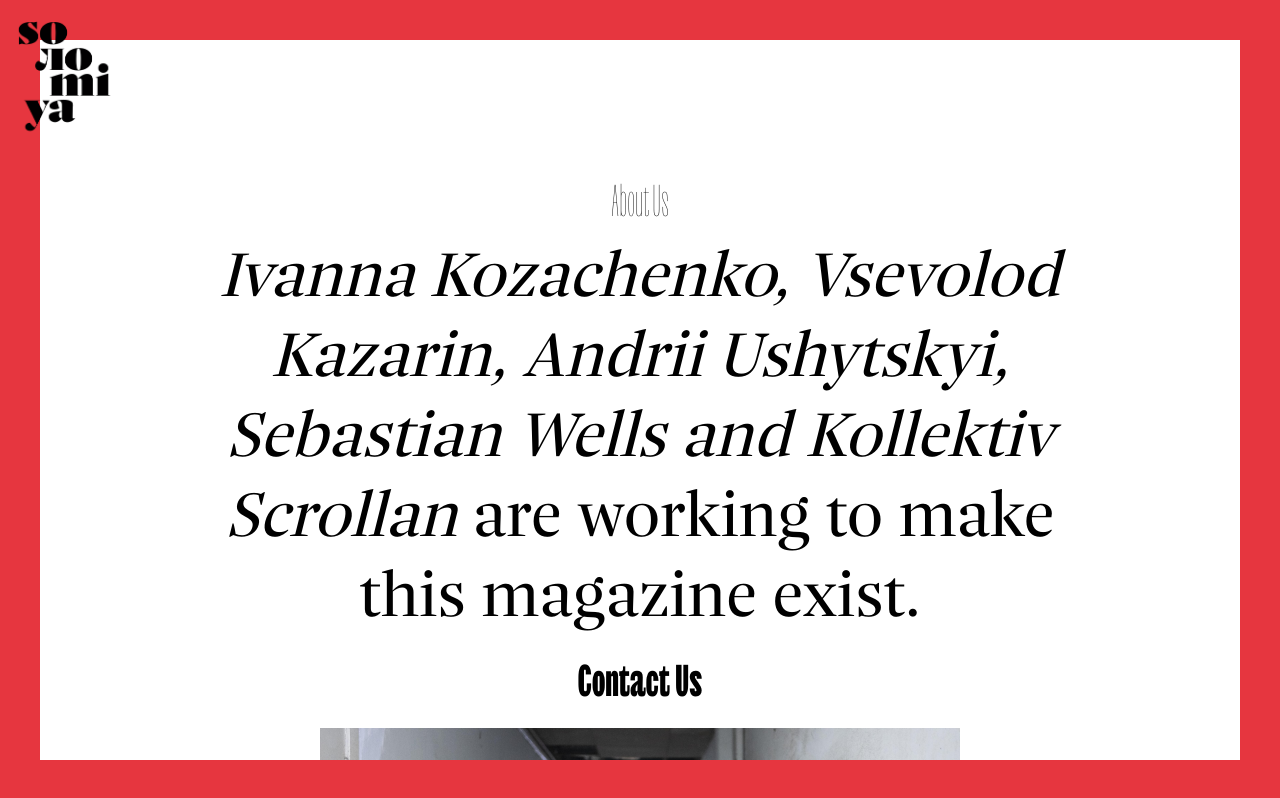
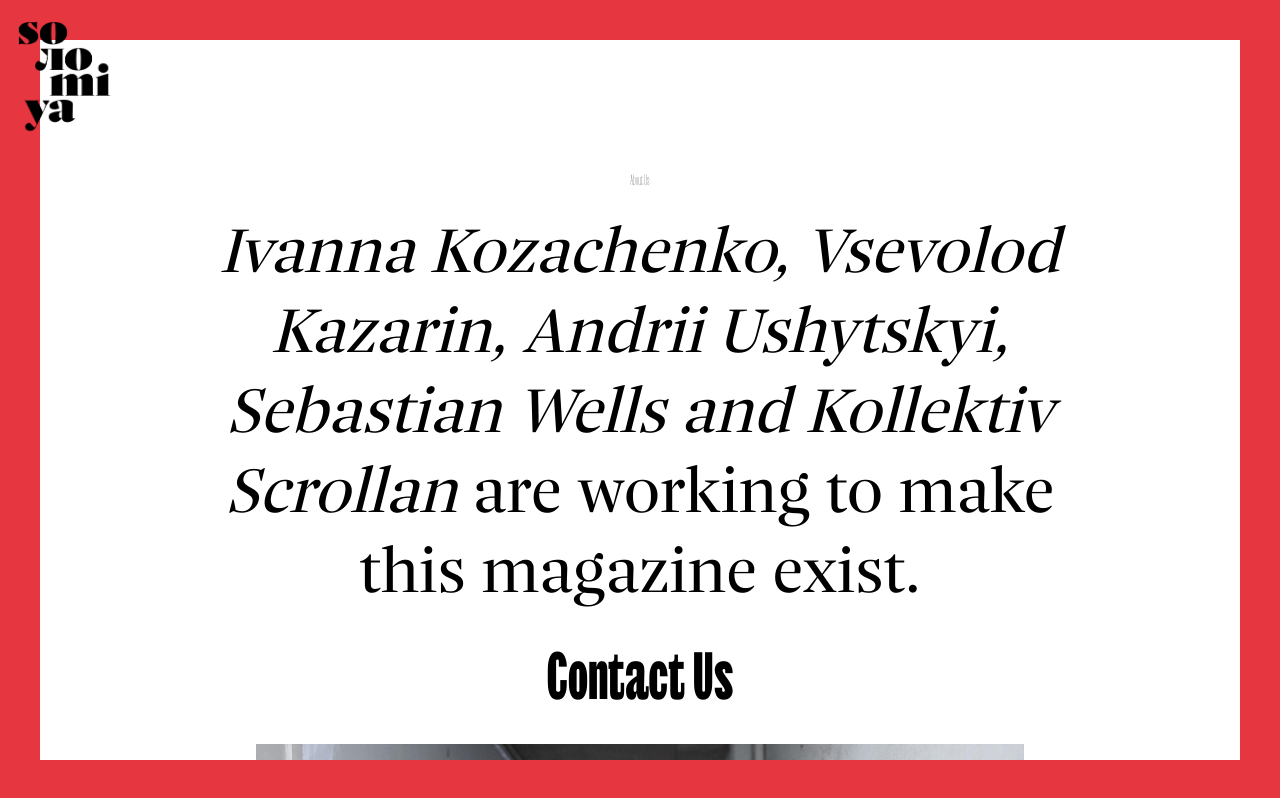
Before and after one commit to bit1creative/solomiya, a React (Vite) app: page /issue/1/about in a window 1280 px wide. Built offline with nearby package versions, Linux system fonts and the light colour scheme.

Commit message:
about us page text fixes

```diff
--- a/src/components/common/SectionTitle.tsx
+++ b/src/components/common/SectionTitle.tsx
@@ -2,4 +2,8 @@ interface Props {
   title: string;
 }
 
-export const SectionTitle = ({ title }: Props) => <div className="text-center font-yuni-hair text-5xl">{title}</div>;
+export const SectionTitle = ({ title }: Props) => (
+  <div className="text-center font-yuni-hair text-title md:text-title-md lg:text-title-lg xl:text-title-xl">
+    {title}
+  </div>
+);
--- a/src/components/pages/About/AboutUsSection.tsx
+++ b/src/components/pages/About/AboutUsSection.tsx
@@ -5,7 +5,7 @@ import { SectionTitle } from 'Components/common/SectionTitle';
 export const AboutUsSection = () => {
   const { issue } = useParams();
   return (
-    <section className="flex min-h-[calc(100dvh-40px)] flex-col items-center justify-center p-4 lg:p-20 xl:p-32">
+    <section className="flex min-h-[calc(100dvh-40px)] flex-col items-center justify-center p-4 md:mx-10 lg:min-h-full lg:p-14 xl:gap-y-4 xl:p-32">
       <SectionTitle title={'About Us'} />
       <div className="font-nice-regular text-4xl lg:text-center xl:text-6xl">
         <span className="italic">
@@ -13,10 +13,13 @@ export const AboutUsSection = () => {
         </span>
         are working to make this magazine exist.
       </div>
-      <Link className="my-4 block text-center font-yuni-black text-5xl" to={`/issue/${issue}/contact-us`}>
+      <Link
+        className="my-4 block text-center font-yuni-black text-5xl lg:text-6xl xl:text-7xl"
+        to={`/issue/${issue}/contact-us`}
+      >
         Contact Us
       </Link>
-      <img className="mx-auto max-w-[50vw]" src={'/images/about-us.jpg'} loading="lazy" />
+      <img className="mx-auto max-w-[80vw] lg:max-w-[60vw]" src={'/images/about-us.jpg'} loading="lazy" />
     </section>
   );
 };
--- a/src/components/pages/Home/IssuesSection/ImageDialogContent.tsx
+++ b/src/components/pages/Home/IssuesSection/ImageDialogContent.tsx
@@ -8,15 +8,15 @@ interface Props {
 export const ImageDialogContent = ({ imageData }: Props) => {
   const { title, author, descriptionHtml, images, comments = null } = imageData;
   return (
-    <div className="h-full overflow-y-scroll lg:grid lg:grid-cols-2 lg:place-items-center lg:gap-8 lg:overflow-hidden lg:p-10 lg:py-20 xl:p-20">
+    <div className="h-full max-w-limit overflow-y-scroll lg:grid lg:grid-cols-2 lg:place-items-center lg:gap-8 lg:overflow-hidden lg:p-10 lg:py-20 xl:mx-auto xl:p-20">
       <div className="mt-24 lg:mt-0">
         <IssuesDialogCarousel images={images} />
       </div>
-      <div className="no-scrollbar mx-4 my-10 text-center font-nice-regular lg:mb-12 lg:mt-8 lg:max-h-[70vh] lg:overflow-hidden lg:overflow-y-scroll">
-        <p className="text-3xl lg:text-5xl">{title}</p>
-        <p className="italic lg:text-2xl">{author}</p>
-        {!!comments && <p className="italic lg:text-2xl">{comments}</p>}
-        <div className="mt-8 text-left lg:text-xl">{descriptionHtml}</div>
+      <div className="no-scrollbar mx-4 my-10 text-center font-nice-regular md:mt-0 md:px-10 lg:mb-12 lg:mt-8 lg:max-h-[70vh] lg:overflow-hidden lg:overflow-y-scroll lg:px-0">
+        <p className="text-3xl md:text-4xl xl:text-5xl">{title}</p>
+        <p className="italic md:text-xl lg:text-2xl xl:text-3xl">{author}</p>
+        {!!comments && <p className="italic md:text-xl lg:text-2xl xl:text-3xl">{comments}</p>}
+        <div className="mt-8 text-left md:text-xl lg:text-xl xl:text-2xl">{descriptionHtml}</div>
       </div>
     </div>
   );
--- a/src/pages/HomePage.tsx
+++ b/src/pages/HomePage.tsx
@@ -7,7 +7,7 @@ export const HomePage = () => (
   <div className="flex snap-y flex-col gap-4">
     <ScrollRestoration />
     <HeroSection />
-    <Link to="about" relative="path" className="block text-center font-yuni-black text-4xl lg:text-6xl">
+    <Link to="about" relative="path" className="block text-center font-yuni-black text-5xl lg:text-6xl xl:text-7xl">
       Read more
     </Link>
     <IssuesSection />
```
